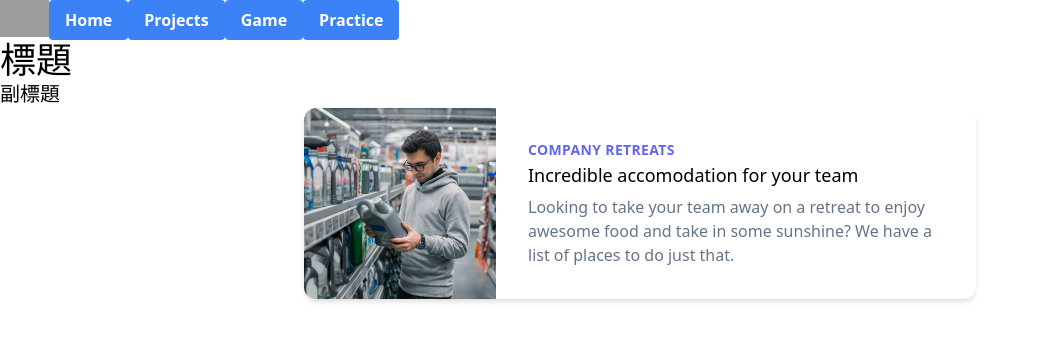
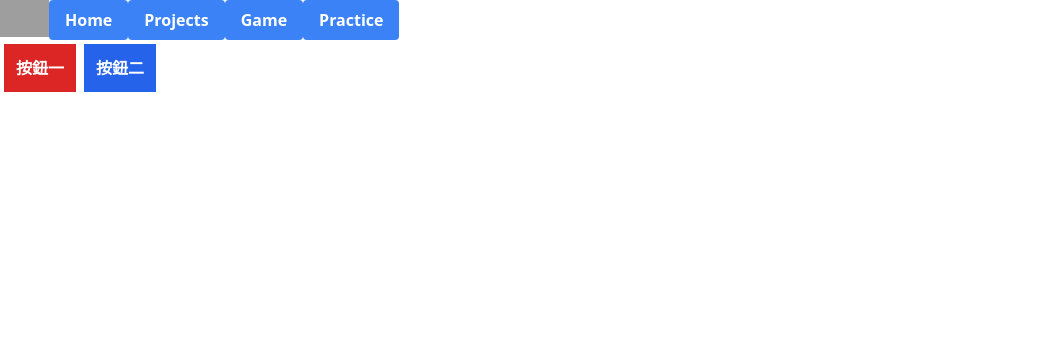
Before and after one commit to eddieciou/eddie_frontend, a React (Create React App) app: page /practice in a window 1280 px wide. Shown: the top 340 px of the page, without its empty margins (0-1039 px from the left). Built offline with nearby package versions, Linux system fonts and the light colour scheme; grey boxes are pictures that could not be loaded.

Commit message:
layer 用法

```diff
--- a/src/index.css
+++ b/src/index.css
@@ -14,3 +14,9 @@
 .card{
     @apply p-6 max-w-xs md:max-w-md mx-auto bg-white hover:bg-gray-300 active:bg-gray-700 rounded-xl shadow-lg flex items-center space-x-4
 }
+
+@layer components {
+    .btn1 {
+        @apply bg-red-600 p-3 text-white font-bold m-1
+    }
+}
--- /dev/null
+++ b/src/practice/IntroLayer.tsx
@@ -0,0 +1,12 @@
+import React from 'react';
+
+function IntroLayer() {
+  return (
+    <div>
+      <button className='btn1'>按鈕一</button>
+      <button className='btn1 bg-blue-600'>按鈕二</button>
+    </div>
+  );
+}
+
+export default IntroLayer;
--- a/src/practice/PracticePage.tsx
+++ b/src/practice/PracticePage.tsx
@@ -1,8 +1,8 @@
 import React from 'react';
-import RWDCardThree from './RWDCardThree';
+import IntroLayer from './IntroLayer';
 
 function PracticePage() {
-  return <RWDCardThree />;
+  return <IntroLayer />;
 }
 
 export default PracticePage;
```
